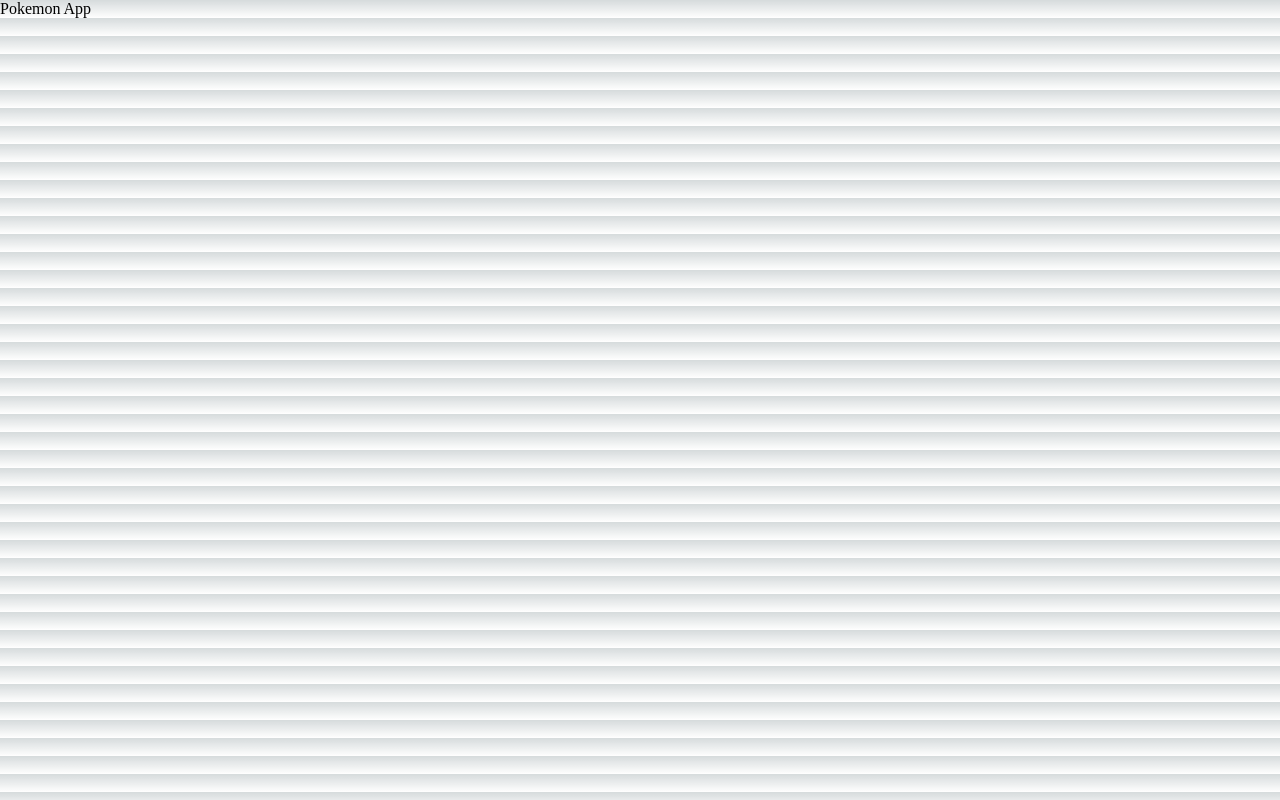
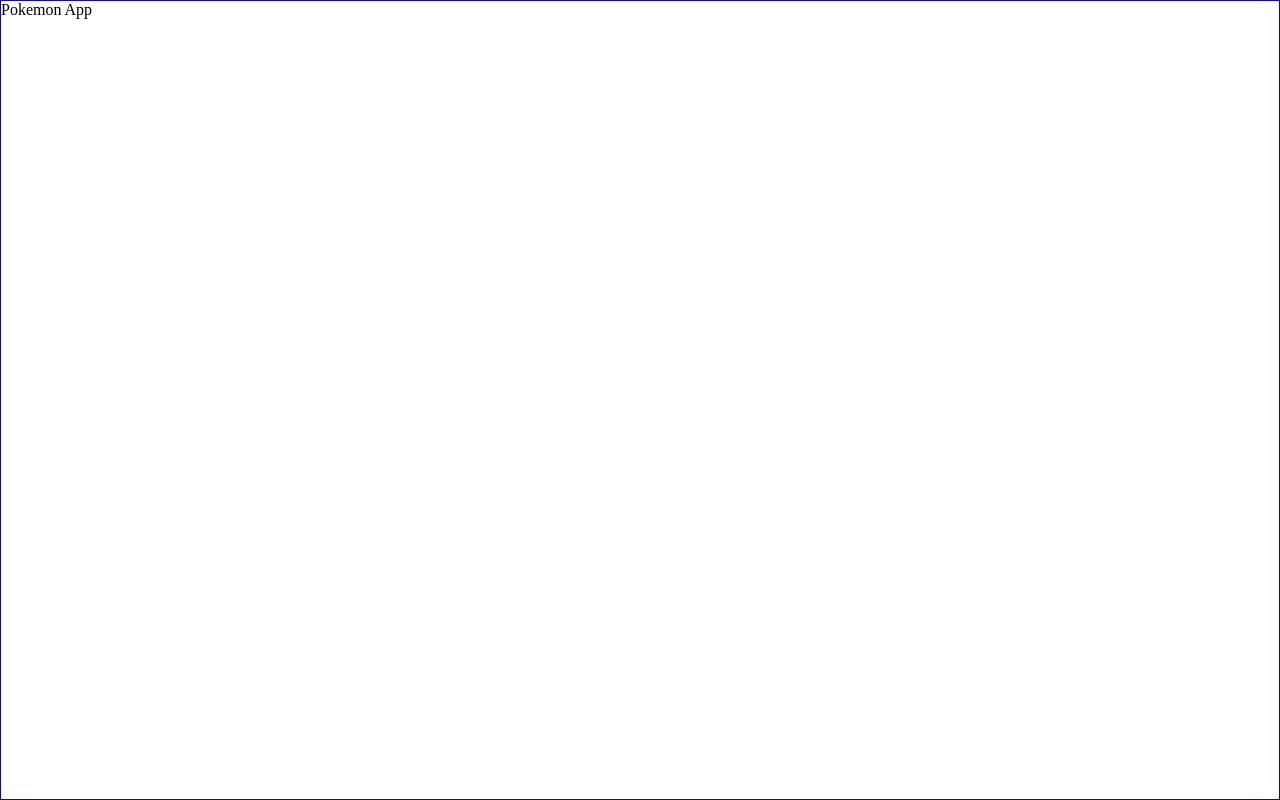
Before and after one commit to KarhuKoding/pokemon, a Next.js app: page / in a window 1280 px wide. Built offline with nearby package versions, Linux system fonts and the light colour scheme.

Commit message:
added Layout Wrappercomponent, deleted unused css

```diff
--- /dev/null
+++ b/src/components/Layout.module.css
@@ -0,0 +1,4 @@
+.main {
+  border: 1px solid blue;
+  height: 100vh;
+}
--- /dev/null
+++ b/src/components/Layout.tsx
@@ -0,0 +1,5 @@
+import styles from "./layout.module.css";
+
+export default (props: { children?: JSX.Element | JSX.Element[] }) => {
+  return <div className={styles.main}>{props.children}</div>;
+};
--- a/src/pages/_app.tsx
+++ b/src/pages/_app.tsx
@@ -1,6 +1,11 @@
-import '@/styles/globals.css'
-import type { AppProps } from 'next/app'
+import "@/styles/globals.css";
+import type { AppProps } from "next/app";
+import Layout from "../components/Layout";
 
 export default function App({ Component, pageProps }: AppProps) {
-  return <Component {...pageProps} />
+  return (
+    <Layout>
+      <Component {...pageProps} />
+    </Layout>
+  );
 }
--- a/src/styles/globals.css
+++ b/src/styles/globals.css
@@ -1,78 +1,3 @@
-:root {
-  --max-width: 1100px;
-  --border-radius: 12px;
-  --font-mono: ui-monospace, Menlo, Monaco, 'Cascadia Mono', 'Segoe UI Mono',
-    'Roboto Mono', 'Oxygen Mono', 'Ubuntu Monospace', 'Source Code Pro',
-    'Fira Mono', 'Droid Sans Mono', 'Courier New', monospace;
-
-  --foreground-rgb: 0, 0, 0;
-  --background-start-rgb: 214, 219, 220;
-  --background-end-rgb: 255, 255, 255;
-
-  --primary-glow: conic-gradient(
-    from 180deg at 50% 50%,
-    #16abff33 0deg,
-    #0885ff33 55deg,
-    #54d6ff33 120deg,
-    #0071ff33 160deg,
-    transparent 360deg
-  );
-  --secondary-glow: radial-gradient(
-    rgba(255, 255, 255, 1),
-    rgba(255, 255, 255, 0)
-  );
-
-  --tile-start-rgb: 239, 245, 249;
-  --tile-end-rgb: 228, 232, 233;
-  --tile-border: conic-gradient(
-    #00000080,
-    #00000040,
-    #00000030,
-    #00000020,
-    #00000010,
-    #00000010,
-    #00000080
-  );
-
-  --callout-rgb: 238, 240, 241;
-  --callout-border-rgb: 172, 175, 176;
-  --card-rgb: 180, 185, 188;
-  --card-border-rgb: 131, 134, 135;
-}
-
-@media (prefers-color-scheme: dark) {
-  :root {
-    --foreground-rgb: 255, 255, 255;
-    --background-start-rgb: 0, 0, 0;
-    --background-end-rgb: 0, 0, 0;
-
-    --primary-glow: radial-gradient(rgba(1, 65, 255, 0.4), rgba(1, 65, 255, 0));
-    --secondary-glow: linear-gradient(
-      to bottom right,
-      rgba(1, 65, 255, 0),
-      rgba(1, 65, 255, 0),
-      rgba(1, 65, 255, 0.3)
-    );
-
-    --tile-start-rgb: 2, 13, 46;
-    --tile-end-rgb: 2, 5, 19;
-    --tile-border: conic-gradient(
-      #ffffff80,
-      #ffffff40,
-      #ffffff30,
-      #ffffff20,
-      #ffffff10,
-      #ffffff10,
-      #ffffff80
-    );
-
-    --callout-rgb: 20, 20, 20;
-    --callout-border-rgb: 108, 108, 108;
-    --card-rgb: 100, 100, 100;
-    --card-border-rgb: 200, 200, 200;
-  }
-}
-
 * {
   box-sizing: border-box;
   padding: 0;
@@ -86,22 +11,11 @@
 }
 
 body {
-  color: rgb(var(--foreground-rgb));
-  background: linear-gradient(
-      to bottom,
-      transparent,
-      rgb(var(--background-end-rgb))
-    )
-    rgb(var(--background-start-rgb));
+  color: black;
+  background: white;
 }
 
 a {
   color: inherit;
   text-decoration: none;
 }
-
-@media (prefers-color-scheme: dark) {
-  html {
-    color-scheme: dark;
-  }
-}
```
